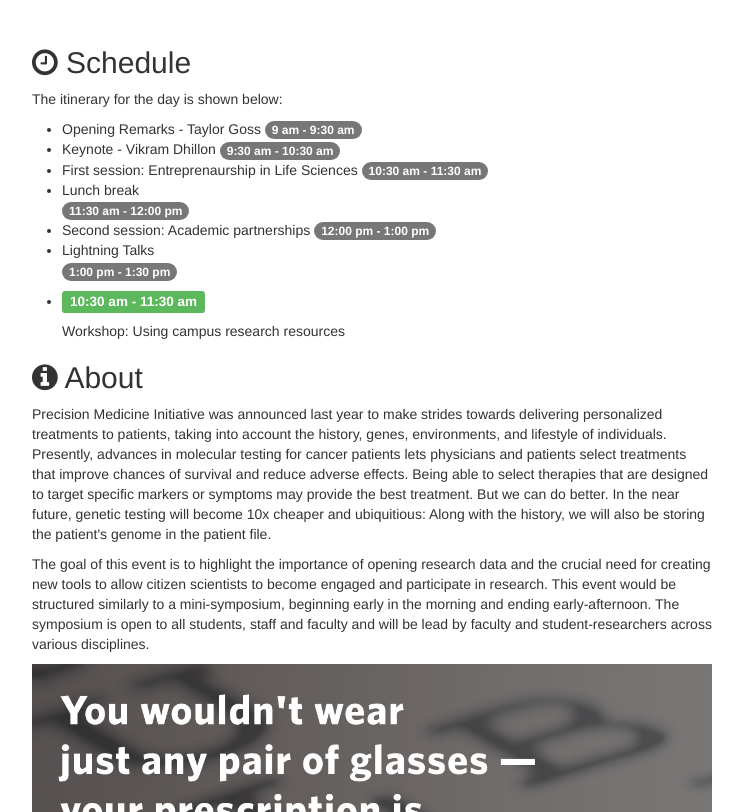
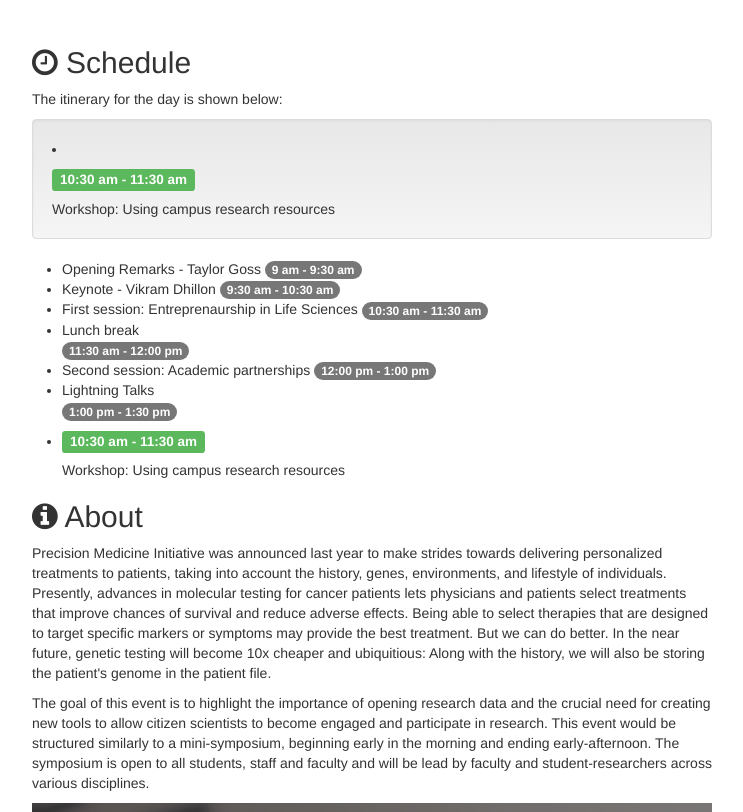
Before and after one commit to dhillonv10/pmi, a Jekyll site: the page built from index.html, in a window 1280 px wide and 900 px high, scrolled down 328 px, cut to the strip 88-900 px from the top of the window. Shown: the whole strip, without its empty margins (268-1011 px from the left). Built offline with Jekyll 4.4.1, drawn with Linux system fonts in a browser that asks for light colours; nearby versions of some CDN libraries.

Commit message:
Adding schedule in panels

```diff
--- a/index.html
+++ b/index.html
@@ -6,6 +6,10 @@ cover: 'http://www.abisolutions.org.uk/website/images/ConferencesHR.jpg'
 <h2><i class="fa fa-clock-o"></i> Schedule </h2>
 
 <p> <!--The symposium will begin at 9 am and end at 3.--> The itinerary for the day is shown below: </p>
+
+<div class="well">
+<li><h4><span class="label label-success">10:30 am - 11:30 am</span></h4> Workshop: Using campus research resources </li>
+</div>
 
 <ul>
   <li>Opening Remarks - Taylor Goss <span class="badge">9 am - 9:30 am</span></li>
```
